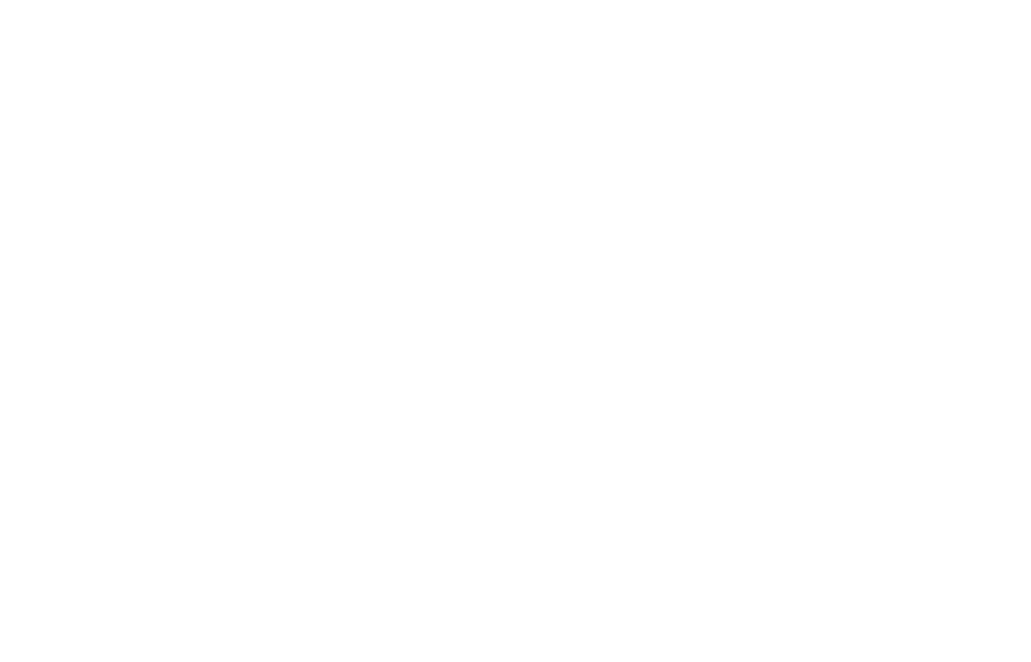
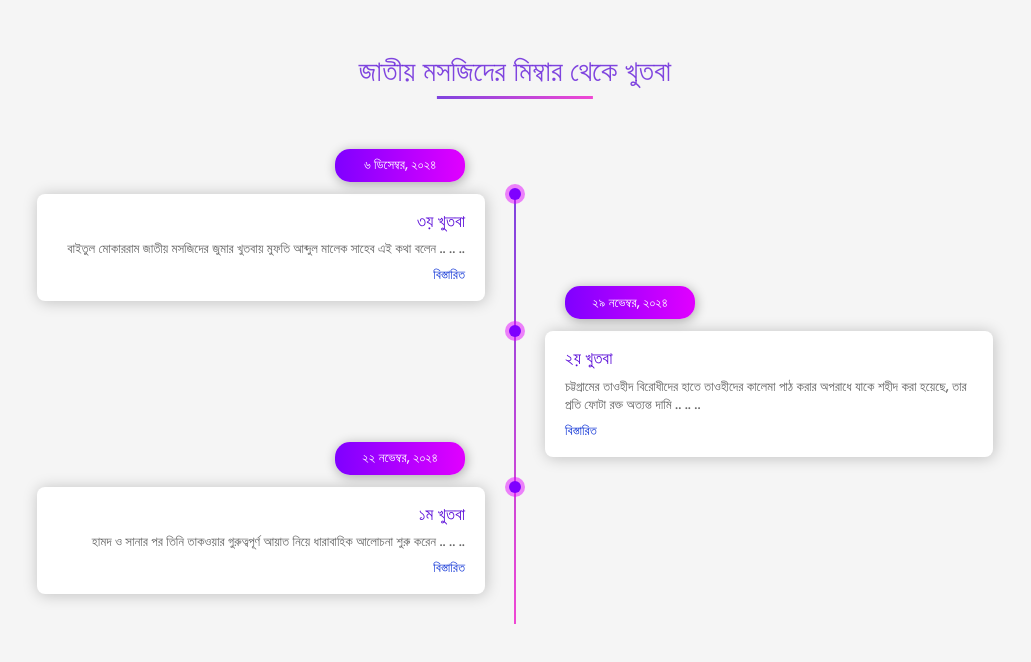
Before and after one commit to rakib3004/national-mimbar-khutbah, an Angular app: page /baitul-mukarram in a window 1280 px wide. Before the commit this address led to /. Shown: the top 662 px of the page, without its empty margins (125-1156 px from the left). Built offline with nearby package versions, Linux system fonts and the light colour scheme.

Commit message:
baitul mukarram page

```diff
--- a/src/app/app.routes.ts
+++ b/src/app/app.routes.ts
@@ -1,9 +1,11 @@
 import { Routes } from '@angular/router';
 import { TimelineComponent } from '../components/timeline/timeline.component';
 import { HomeComponent } from '../components/home/home.component';
+import { BaitulMukarramComponent } from '../components/baitul-mukarram/baitul-mukarram.component';
 
 export const routes: Routes = [
     { path: 'home', component: HomeComponent },
     { path: 'timeline', component: TimelineComponent },
+    { path: 'baitul-mukarram', component: BaitulMukarramComponent },
 
 ];
--- /dev/null
+++ b/src/components/baitul-mukarram/baitul-mukarram.component.css
@@ -0,0 +1,188 @@
+* {
+	padding: 0;
+	margin: 0;
+	box-sizing: border-box;
+	font-family: Poppins;
+}
+@font-face {
+	font-family: Poppins;
+	src: url(../../fonts/Poppins-Medium.ttf);
+}
+.main {
+	width: 100%;
+	height: auto;
+	display: grid;
+	place-items: center;
+	background-color: rgb(245, 245, 245);
+	padding: 50px 0;
+}
+.main .head {
+	font-size: 29px;
+	color: rgba(91, 14, 216, 0.767);
+	position: relative;
+	margin-bottom: 100px;
+	font-weight: 500;
+}
+.main .head::after {
+	content: " ";
+	position: absolute;
+	width: 50%;
+	height: 3px;
+	left: 50%;
+	bottom: -5px;
+	transform: translateX(-50%);
+	background-image: linear-gradient(to right, rgba(91, 14, 216, 0.767), rgba(238, 12, 200, 0.747));
+}
+
+/* Container Css Start  */
+
+.container {
+	width: 70%;
+	height: auto;
+	margin: auto 0;
+	position: relative;
+}
+.container ul {
+	list-style: none;
+}
+.container ul::after {
+	content: " ";
+	position: absolute;
+	width: 2px;
+	height: 100%;
+	left: 50%;
+	top: 0;
+	transform: translateX(-50%);
+	background-image: linear-gradient(to bottom, rgba(91, 14, 216, 0.767), rgba(238, 12, 200, 0.747));
+}
+.container ul li {
+	width: 50%;
+	height: auto;
+	padding: 15px 20px;
+	background-color: #fff;
+	border-radius: 8px;
+	box-shadow: 1px 1px 15px rgba(0, 0, 0, 0.218);
+	position: relative;
+	margin-bottom: 30px;
+	z-index: 99;
+}
+.container ul li:nth-child(4) {
+	margin-bottom: 0;
+}
+.container ul li .circle {
+	position: absolute;
+	width: 20px;
+	height: 20px;
+	border-radius: 50%;
+	background-color: #e100ff7a;
+	top: 0;
+	display: grid;
+	place-items: center;
+}
+.circle::after{
+	content: ' ';
+	width: 12px;
+	height: 12px;
+	background-color: #7f00ff;
+	border-radius: 50%;
+}
+ul li:nth-child(odd) .circle {
+	transform: translate(50%, -50%);
+	right: -30px;
+}
+ul li:nth-child(even) .circle {
+	transform: translate(-50%, -50%);
+	left: -30px;
+}
+ul li .date {
+	position: absolute;
+	width: 130px;
+	height: 33px;
+	background-image: linear-gradient(to right,#7f00ff,#e100ff);
+	border-radius: 15px;
+	top: -45px;
+	display: grid;
+	place-items: center;
+	color: #fff;
+	font-size: 13px;
+	box-shadow: 1px 2px 12px rgba(0, 0, 0, 0.318);
+}
+.container ul li:nth-child(odd) {
+	float: left;
+	clear: right;
+	text-align: right;
+	transform: translateX(-30px);
+}
+ul li:nth-child(odd) .date {
+	right: 20px;
+}
+.container ul li:nth-child(even) {
+	float: right;
+	clear: left;
+	transform: translateX(30px);
+}
+ul li .heading {
+	font-size: 17px;
+	color: rgb(91, 14, 216);
+}
+ul li p {
+	font-size: 13px;
+	color: #666;
+	line-height: 18px;
+	margin: 6px 0 4px 0;
+}
+ul li a {
+	font-size: 13px;
+	text-decoration: none;
+	color: rgb(18, 54, 214);
+	transition: all 0.3s ease;
+}
+
+
+@media only screen and (min-width:798px) and (max-width: 1100px) {
+	.container{
+		width: 80%;
+	}
+}
+
+@media only screen and (max-width: 798px) {
+	.container{
+		width: 70%;
+		transform: translateX(20px);
+	}
+	.container ul::after{
+		left: -40px;
+	}
+	.container ul li {
+		width: 100%;
+		float: none;
+		clear: none;
+		margin-bottom: 80px;
+	}
+	.container ul li .circle{
+		left: -40px;
+		transform: translate(-50%, -50%);
+	}
+	.container ul li .date{
+		left: 20px;
+	}
+	.container ul li:nth-child(odd) {
+		transform: translateX(0px);
+		text-align: left;
+	}
+	.container ul li:nth-child(even) {
+		transform: translateX(0px);
+	}
+}
+
+@media only screen and (max-width: 550px) {
+	.container{
+		width: 80%;
+	}
+	.container ul::after{
+		left: -20px;
+	}
+	.container ul li .circle{
+		left: -20px;
+	}
+}
--- /dev/null
+++ b/src/components/baitul-mukarram/baitul-mukarram.component.html
@@ -0,0 +1,29 @@
+
+<div class="main">
+    <h3 class="head">জাতীয় মসজিদের মিম্বার থেকে খুতবা</h3>
+    <div class="container">
+        <ul>
+            <li>
+                <h3 class="heading">৩য় খুতবা</h3>
+                <p>বাইতুল মোকাররাম জাতীয় মসজিদের জুমার খুতবায় মুফতি আব্দুল মালেক সাহেব এই কথা বলেন .. .. ..</p>
+                <a href="#">বিস্তারিত</a>
+                <span class="date">৬ ডিসেম্বর, ২০২৪</span>
+                <span class="circle"></span>
+            </li>
+            <li>
+                <h3 class="heading">২য় খুতবা</h3>
+                <p>চট্টগ্রামের তাওহীদ বিরোধীদের হাতে তাওহীদের কালেমা পাঠ করার অপরাধে যাকে শহীদ করা হয়েছে, তার প্রতি ফোটা রক্ত অত্যন্ত দামি .. .. ..</p>
+                <a href="#">বিস্তারিত</a>
+                <span class="date">২৯ নভেম্বর, ২০২৪</span>
+                <span class="circle"></span>
+            </li>
+            <li>
+                <h3 class="heading">১ম খুতবা</h3>
+                <p>হামদ ও সানার পর তিনি তাকওয়ার গুরুত্বপূর্ণ আয়াত নিয়ে ধারাবাহিক আলোচনা শুরু করেন .. .. ..</p>
+                <a href="#">বিস্তারিত</a>
+                <span class="date">২২ নভেম্বর, ২০২৪</span>
+                <span class="circle"></span>
+            </li>
+        </ul>
+    </div>
+</div>
```
Also changed, not shown: src/components/baitul-mukarram/baitul-mukarram.component.ts (added, +12 -0 lines), 1 other file (tests, documents, lock files or other folders).
